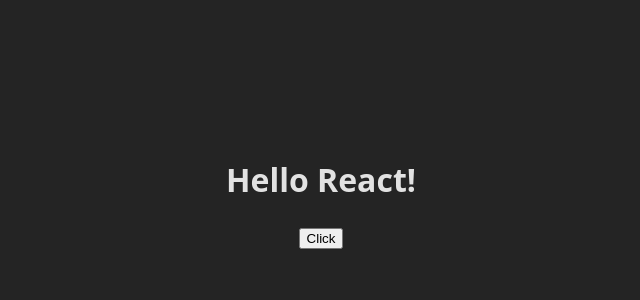
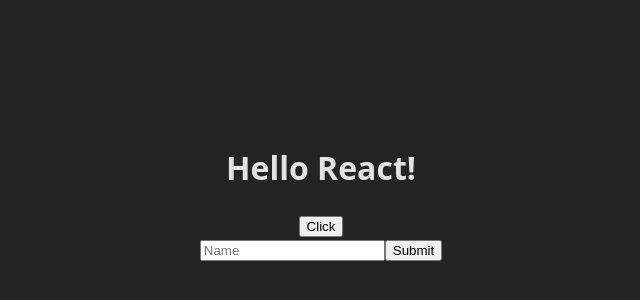
Before and after one commit to Adnane-rchidi/Learning-react, a React (Vite) app in the folder lab1/: page / in a window 1280 px wide. Shown: the part 208-508 px from the top of the page, without its empty margins (319-959 px from the left). Built offline with nearby package versions, Linux system fonts and the light colour scheme.

Commit message:
adding a login form to test event

```diff
--- a/lab1/src/App.jsx
+++ b/lab1/src/App.jsx
@@ -1,5 +1,6 @@
 import './App.css'
 import Button from './event/Button'
+import LoginForm from './event/LoginForm'
 
 function App() {
   return(
@@ -7,6 +8,7 @@
       <h1>Hello React!</h1>
       {/* event part */}
       <Button />
+      <LoginForm />
     </>
   )
 }
--- /dev/null
+++ b/lab1/src/event/LoginForm.jsx
@@ -0,0 +1,20 @@
+const LoginForm = () => {
+    function handleChange(event) {
+        console.log("Value: ", event.target.value);
+    }
+
+    function handleSubmit(event) {
+        event.preventDefault();
+    }
+
+    return(
+        <>
+            <form onSubmit={handleSubmit}>
+                <input onChange={handleChange} placeholder="Name"/>
+                <button type="submit">Submit</button>
+            </form>
+        </>
+    );
+};
+
+export default LoginForm;
```
